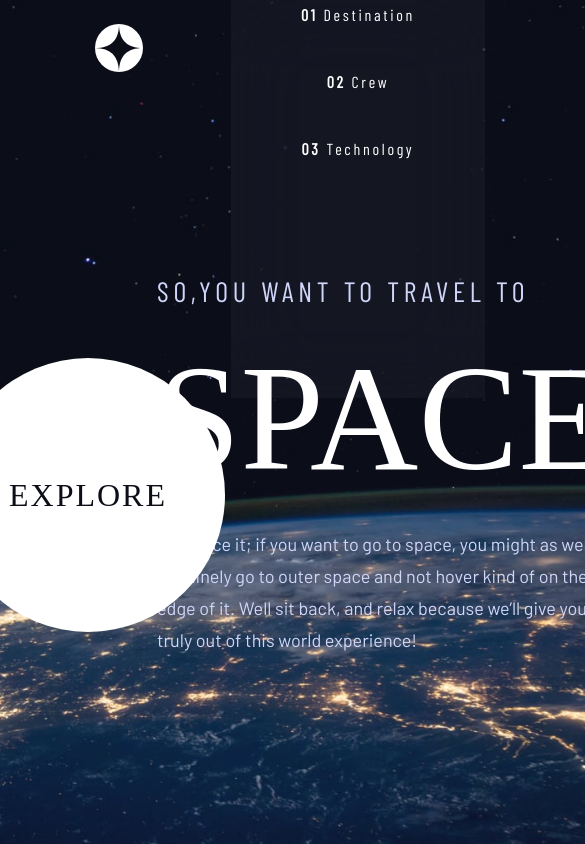
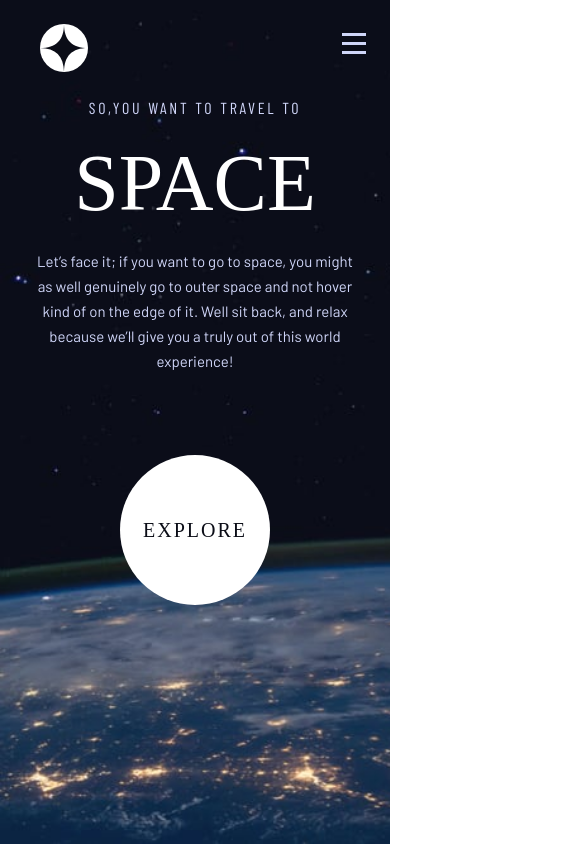
Before and after one commit to karthick12122000/Space-Tourism-Website, a plain HTML site: page index.html in a window 390 px wide. Shown: the top 844 px of the page, 585 px wide, since content can reach past the window. Drawn offline with nearby package versions, Linux system fonts and the light colour scheme; a web font is replaced by a local one.

Commit message:
Responsive Css

```diff
--- a/Style.css
+++ b/Style.css
@@ -1,79 +1,90 @@
-*{
+* {
     padding: 0;
     margin: 0;
     box-sizing: border-box;
 
 }
+
 body {
     width: 100%;
     /* height:100vh ;
    height:100svh ; */
 
     display: flex;
-   align-items:center ;
+    align-items: center;
     justify-content: center;
     padding-top: 40px;
     background-color: rgb(250, 51, 78);
 }
-.container{
+
+.container {
     width: 1440px;
     padding-left: 55px;
     /* height: 700px; */
     /* position: relative; */
 
 }
-:root{
-    --white:#ffffff;
+
+:root {
+    --white: #ffffff;
     --blue: #D0d6f9;
-    --black:#0b0d17;
+    --black: #0b0d17;
 
 }
 
-.h1{
+.h1 {
     font-family: 'Bellefair', serif;
     color: var(--white);
     font-size: 150px;
     line-height: 172px;
 }
-.h2{
+
+.h2 {
     font-family: 'Bellefair', serif;
     font-size: 100px;
     color: var(--white);
 }
-.h3{
+
+.h3 {
     font-family: 'Bellefair', serif;
     font-size: 56px;
     color: var(--white);
 }
-.h4{
+
+.h4 {
     font-family: 'Bellefair', serif;
     font-size: 32px;
     color: var(--white);
 }
-.h5{
+
+.h5 {
     font-family: 'Barlow Condensed', sans-serif;
     font-size: 28px;
     letter-spacing: 4.75px;
     color: var(--blue);
 }
-.subHeading1{
+
+.subHeading1 {
     font-family: 'Bellefair', serif;
     font-size: 28px;
     color: var(--white);
 }
-.subHeading2{
+
+.subHeading2 {
     font-family: 'Bellefair', serif;
     font-size: 14px;
     letter-spacing: 2.35px;
     color: var(--blue);
 }
-.navText{
+
+.navText {
     font-family: 'Barlow Condensed', sans-serif;
     font-size: 16px;
     letter-spacing: 2.7px;
     color: var(--white);
 }
-.bodyText{
+
+.bodyText {
     font-family: 'Barlow', sans-serif;
     font-size: 18px;
     line-height: 32px;
@@ -126,83 +137,119 @@ padding-left: 55px;
     gap: 48px;
 
 }
+
 .navContainer ul li {
     position: relative;
 
 }
-  .menu a{
+
+.menu a {
     text-decoration: none;
     color: var(--white);
 }
 
-  .active span::after, .menu:hover span::after{
+.active span::after,
+.menu:hover span::after {
     content: '';
     width: 100%;
     height: 3px;
     position: absolute;
     left: 0;
     bottom: -37px;
-    background-color:var(--white);
+    background-color: var(--white);
     opacity: 0.53;
 }
-.active span::after{
+
+.active span::after {
     opacity: 1;
+}
+#humb, #Close{
+    position: absolute;
+    top: 33px;
+    right: 24px;
 }
 
 /* //////////////////////--------------media qurry */
 /* ----Laptops */
- @media  (max-width: 1400px) {
-    .container{
+@media (max-width: 1400px) {
+    .container {
         width: 100%;
-        padding-left: 55px;
     }
 }
- @media  (max-width: 1250px) {
+
+@media (max-width: 1250px) {
     .navigation hr {
         display: none;
     }
 }
+
 /* /////-----------tablet */
-@media  (max-width: 950px) {
+@media (max-width: 950px) {
+    .navigation {
+        padding-left: 40px;
+    }
 
     .navContainer {
         width: 450px;
         z-index: 2;
-        padding-left: 40px;
+    }
 
-    }
-    .navigation hr {
+    hr {
         display: none;
     }
+
     body {
 
         padding: 0;
         padding-left: 40px;
     }
 
-    .menu Span:nth-child(1){
+    .menu Span:nth-child(1) {
         display: none;
+    }
+
+    .container {
+        padding: 0;
     }
 }
 
 /*----- Mobile ----*/
 @media only screen and (max-width: 500px) {
     .navigation {
-        position:fixed;
+        position: fixed;
     }
 
- .navContainer{
+    .navContainer {
+        display: initial;
         width: 254px;
         height: 700px;
         position: absolute;
-    padding-left: 0px;
+        top: 0;
+        padding-top: 118px;
+        padding-left: 32px;
         z-index: 5;
     }
+
     .navContainer ul {
+        flex-direction: column;
+        align-items: normal;
+        justify-content: normal;
+    }
+
+    .navContainer ul {
+        list-style-type: none;
+        margin: 0;
+        padding: 0;
         display: flex;
-flex-direction: column;
+
+        gap: 32px;
     }
-    .menu Span:nth-child(1){
+
+    .menu Span:nth-child(1) {
         display: initial
     }
+    .active span::after,
+.menu:hover span::after {
+   display: none;
 }
+}
--- a/index.css
+++ b/index.css
@@ -7,7 +7,7 @@ body {
 
 }
 
-.indexContainer{
+.indexContainer {
     width: 100%;
     height: 382px;
     display: flex;
@@ -17,15 +17,15 @@ position: relative;
 }
 
 
-.subcontainer:nth-child(1){
+.subcontainer:nth-child(1) {
     padding-left: 62px;
 }
 
-.explorebutton{
+.explorebutton {
     width: 274px;
     height: 274px;
     border-radius: 50%;
-    background-color:var(--white);
+    background-color: var(--white);
     display: flex;
     align-items: center;
     justify-content: center;
@@ -39,40 +39,152 @@ position: relative;
 
 
 }
- .explorebutton:hover{
-    outline:87px solid #24262F;
+
+.explorebutton:hover {
+    outline: 87px solid #ffffff7d;
     outline-offset: 0px;
 
 
 }
-.textDiv{
+
+.textDiv {
     width: 450px;
     height: 382px;
 
 }
-.textDiv>p{
+
+.textDiv>p {
     margin-top: 24px;
 }
+
+/* ///////////----------Laptop */
+@media (max-height: 800px) {
+    .indexContainer {
+        margin-top: 68px;
+    }
+
+    .explorebutton:hover {
+        outline: 70px solid #ffffff7d;
+        outline-offset: 0px;
+
+
+    }
+}
+
 /* /////-----------tablet */
 @media (max-width: 950px) {
 
 
     body {
-        background:url(./assets/home/background-home-tablet.jpg);
+        background: url(./assets/home/background-home-tablet.jpg);
         background-attachment: fixed;
         background-repeat: no-repeat;
         background-size: cover;
-    }
-}
-@media (max-height: 800px)  {
-    .indexContainer{
-        margin-top: 68px;
+        padding-left: 0;
     }
 
-    .explorebutton:hover{
-        outline:70px solid #24262F;
+    .indexContainer {
+        height: auto;
+        margin-top: 82px;
+        justify-content: center;
+    }
+
+    .subcontainer {
+        display: flex;
+        align-items: center;
+        justify-content: center;
+        width: 100%;
+
+    }
+
+    .subcontainer:nth-child(1) {
+        padding-left: 0;
+    }
+
+    .subcontainer:nth-child(2) {
+        margin-top: 115px;
+    }
+
+    .explorebutton {
+        position: initial;
+    }
+
+    .textDiv {
+        text-align: center;
+        height: auto;
+    }
+
+    .bodyText {
+        font-size: 16px;
+        line-height: 28px;
+    }
+
+    .explorebutton {
+        width: 242px;
+        height: 242px
+    }
+
+    .h5 {
+        letter-spacing: 3.75px;
+        font-size: 20px;
+    }
+
+    .h1 {
+        line-height: 150px;
+    }
+
+    .explorebutton:hover {
+        outline: 50px solid #ffffff7d;
         outline-offset: 0px;
 
 
     }
 }
+
+/* --------------------Mobile */
+@media (max-width: 500px) {
+    body {
+        background: url(./assets/home/background-home-mobile.jpg);
+        background-attachment: fixed;
+        background-repeat: no-repeat;
+        background-size: cover;
+        padding-left: 0;
+    }
+
+    .indexContainer {
+        z-index: -1;
+    }
+
+    .h5 {
+        letter-spacing: 2.7px;
+        font-size: 16px;
+    }
+
+    .h1 {
+        font-size: 80px;
+        line-height: 100px;
+    }
+
+    .bodyText {
+        font-size: 15px;
+        line-height: 25px;
+    }
+
+    .textDiv {
+        width: 327px;
+    }
+
+    .textDiv>p {
+        margin-top: 16px;
+    }
+
+    .subcontainer:nth-child(2) {
+        margin-top: 81px;
+    }
+
+    .explorebutton {
+        width: 150px;
+        height: 150px;
+        font-size: 20px;
+    }
+}
--- a/index.js
+++ b/index.js
@@ -10,6 +10,33 @@ navContainer.innerHTML = ' <ul>   <li class="menu active" id="home"><a href="./i
 navBar.appendChild(logo);
 navBar.appendChild(hr);
 navBar.appendChild(navContainer);
+
+////////////////////------------------mobile header
+console.log(document.querySelector("body").offsetWidth);
+if(document.querySelector("body").offsetWidth<500)
+{
+    let hamburger="./assets/shared/icon-hamburger.svg";
+    let humb = document.createElement("img");
+    humb.setAttribute("id","humb");
+    humb.src = hamburger
+    navBar.appendChild(humb);
+
+    var navCon=document.querySelector(".navContainer");
+    navCon.style="display:none";
+
+ let closeI="./assets/shared/icon-close.svg";
+    let close = document.createElement("img");
+    close.setAttribute("id","Close");
+    close.src = closeI
+    navCon.appendChild(close);
+
+    document.getElementById("humb").addEventListener("click",()=>{
+navCon.style="display:block"
+    })
+    document.getElementById("Close").addEventListener("click",()=>{
+        navCon.style="display:none"
+            })
+}
 
 ///////////------------ active class
 var url = window.location.pathname;
@@ -46,34 +73,6 @@ subContainer.classList.add("subContainer");
 var subContainer1 = document.createElement("div");
 subContainer1.classList.add("subContainer");
 
-// if (filename.startsWith("destination")) {
-
-//     // var hr=document.createElement("hr");
-//     ////////////////////////-------------------------sub Nav
-//     body.appendChild(container);
-//     var subNavbar = document.createElement("div");
-//     subNavbar.classList.add("subNav", "navText");
-//     subNavbar.id = "subNav";
-//     subNavbar.innerHTML = ' <ul><li class="menu" id="moon"><a href="./destination-moon.html">  <span>MOON</span></a></li><li  class="menu" id="mars"><a href="./destination-mars.html"> <span>MARS</span></a></li><li  class="menu" id="europa"><a href="./destination-europa.html"> <span>EUROPA</span></a></li><li  class="menu" id="titan"><a href="./destination-titan.html"> <span>TITAN</span></a></li>  </ul>';
-//     subContainer1.appendChild(subNavbar);
-//     container.appendChild(subContainer1);
-//     // ///////////------------ Sub active class
-
-//     if (filename.startsWith("destination-moon")) {
-//         document.getElementById("moon").classList.add("active");
-//     }
-//     else if (filename.startsWith("destination-mars")) {
-
-//         document.getElementById("mars").classList.add("active");
-//     }
-//     else if (filename.startsWith("destination-europa")) {
-//         document.getElementById("europa").classList.add("active");
-//     }
-//     else if (filename.startsWith("destination-titan")) {
-//         document.getElementById("titan").classList.add("active");
-//     }
-// }
-
 //////////////-----get data.json
 function fetchDataAndPopulateContent() {
     const data = fetch("./data.json").then(response => response.json()).then((data) => {
@@ -84,7 +83,7 @@ function fetchDataAndPopulateContent() {
         var subTitle = document.getElementsByClassName("subTitle");
         var img = document.createElement("img");
         img.classList.add("destImg");
-        var role= document.createElement("P");
+        var role = document.createElement("P");
         var destTitle = document.createElement("P");
         var description = document.createElement("span");
         description.classList.add("bodyText");
@@ -235,7 +234,7 @@ function fetchDataAndPopulateContent() {
             role.classList.add("navText");
             destTitle.style = "margin-top:11px";
             description.style = "margin-top:17px";
-            description.style="width:444px";
+            description.style = "width:444px";
 
             var Carousel = '<div class="Carousel" ><a href="./technology-vehicle.html"><div id="vehicle">1</div></a><a href="./technology-spaceport.html"><div id="spaceport">2</div>  </a><a href="./technology-capsule.html"><div id="capsule">3</div></a></div>';
 
```
Also changed, not shown: Crew.css (+11 -6 lines), destination.css (+5 -4 lines), technology-spaceport.html (+7 -2 lines), technology-vehicle.html (+7 -2 lines), technology.css (+16 -10 lines). Lines whose indentation alone changed are shown as unchanged.
